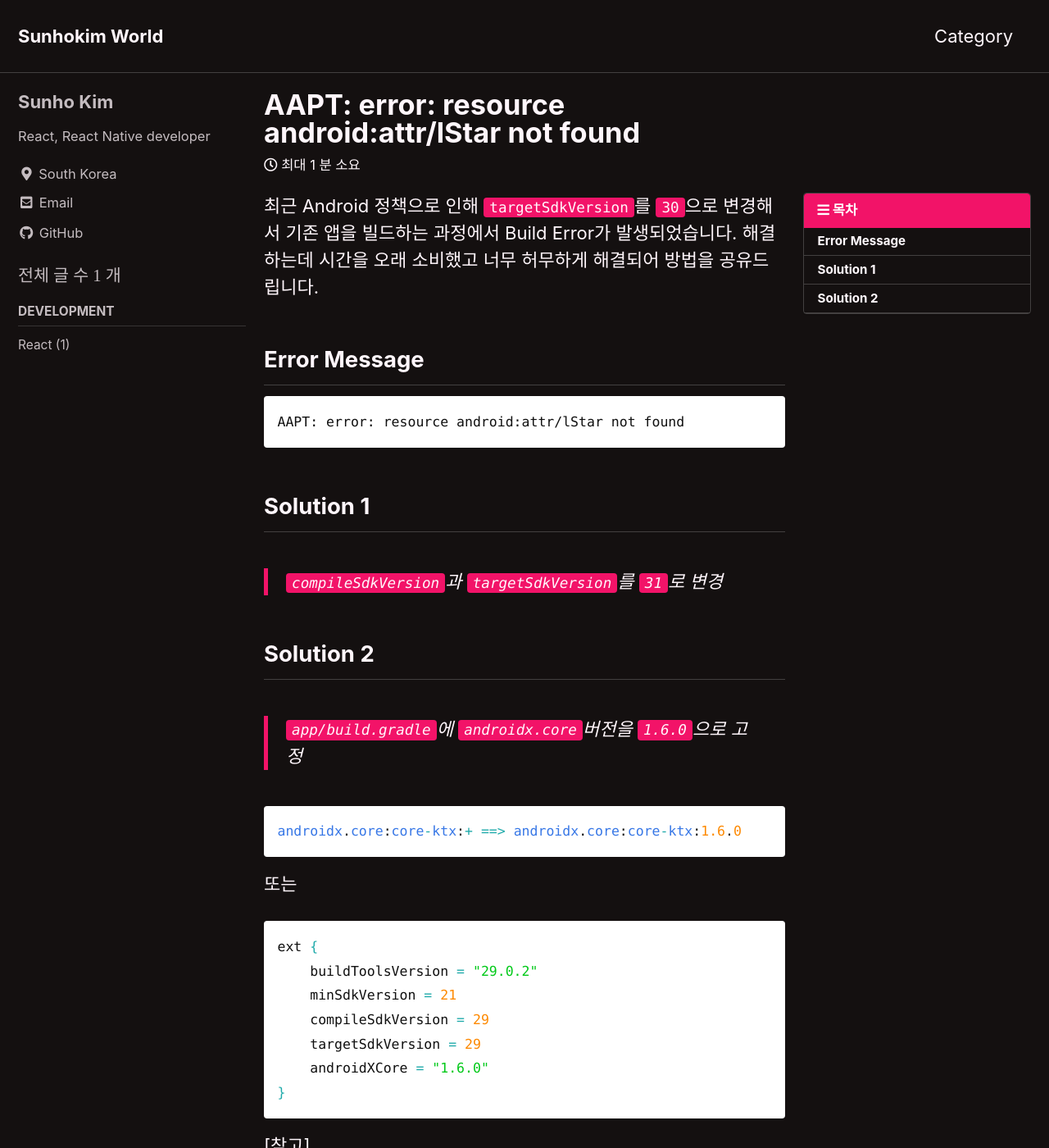
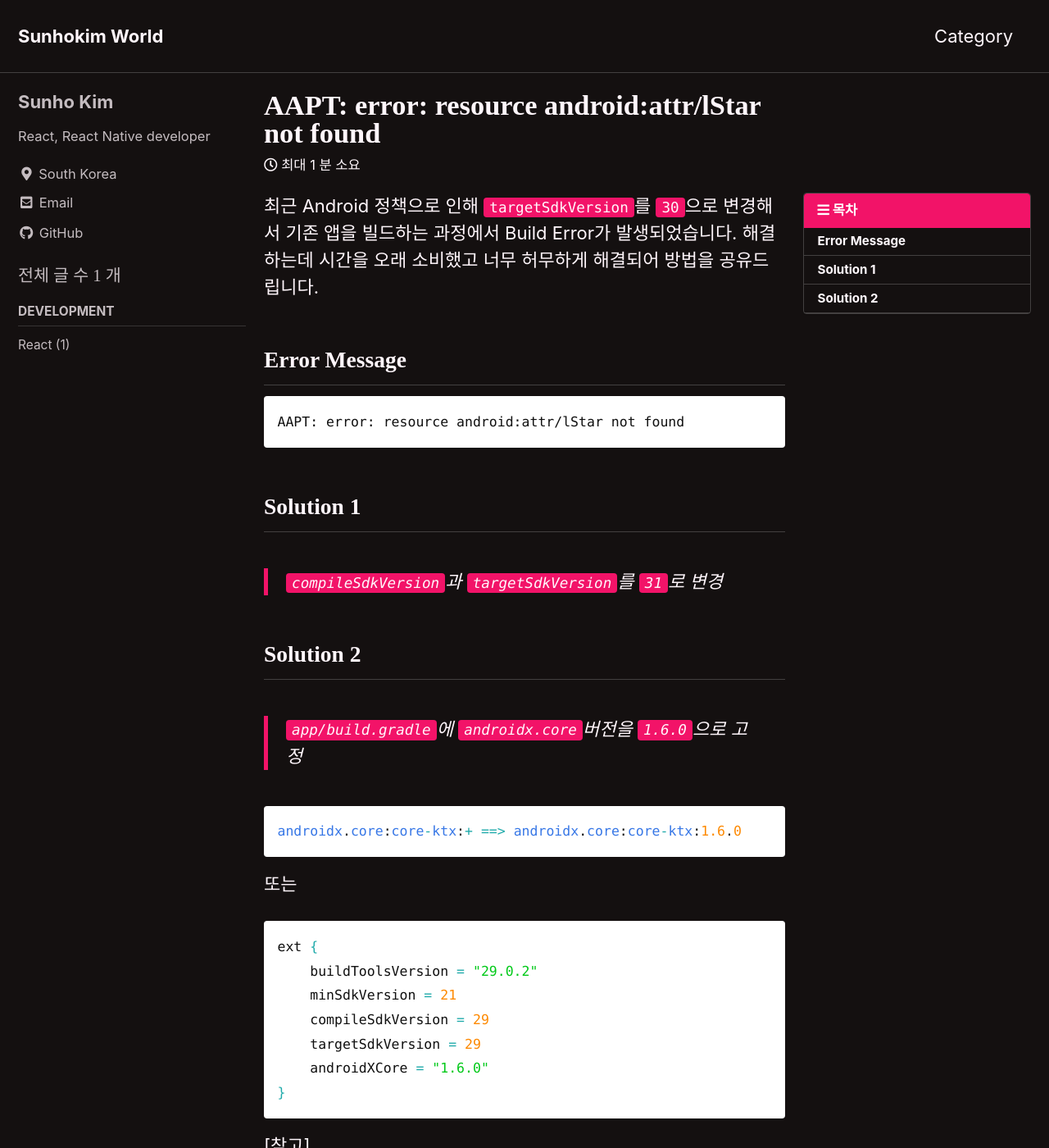
Before and after one commit to supersunho/supersunho.github.io, a Jekyll site: the page built from _posts/2021-11-30-AAPT-Build-Error-Fix.md, in a window 1280 px wide and 1400 px high. Shown: the whole window at 82% size. Built offline with Jekyll 4.4.1, drawn with Linux system fonts in a browser that asks for light colours; cached includes are drawn as plain includes; some web fonts are replaced; comment, search, counter and statistics services are not loaded.

Commit message:
폰트 변경

```diff
--- a/_sass/minimal-mistakes/_variables.scss
+++ b/_sass/minimal-mistakes/_variables.scss
@@ -13,8 +13,8 @@ $paragraph-indent: false !default; // true, false (default)
 $indent-var: 1.3em !default;
 
 /* system typefaces */
-$serif: Georgia, Times, serif !default;
-$sans-serif: -apple-system, BlinkMacSystemFont, "Roboto", "Segoe UI",
+$serif: "GmarketSansLight", Georgia, Times, serif !default;
+$sans-serif: "GmarketSansMedium", -apple-system, BlinkMacSystemFont, "Roboto", "Segoe UI",
   "Helvetica Neue", "Lucida Grande", Arial, sans-serif !default;
 $monospace: Monaco, Consolas, "Lucida Console", monospace !default;
 
@@ -30,7 +30,8 @@ $calisto: "Calisto MT", serif !default;
 $garamond: Garamond, serif !default;
 
 $global-font-family: $sans-serif !default;
-$header-font-family: $sans-serif !default;
+// $header-font-family: $sans-serif !default;
+$header-font-family: "GmarketSansBold" !default;
 $caption-font-family: $serif !default;
 
 /* type scale */
--- a/assets/css/main.scss
+++ b/assets/css/main.scss
@@ -6,3 +6,22 @@
 
 @import "minimal-mistakes/skins/{{ site.minimal_mistakes_skin | default: 'default' }}"; // skin
 @import "minimal-mistakes"; // main partials
+
+@font-face {
+    font-family: 'GmarketSansBold';
+    src: url('https://cdn.jsdelivr.net/gh/projectnoonnu/noonfonts_2001@1.1/GmarketSansBold.woff') format('woff');
+    font-weight: normal;
+    font-style: normal;
+}
+@font-face {
+    font-family: 'GmarketSansMedium';
+    src: url('https://cdn.jsdelivr.net/gh/projectnoonnu/noonfonts_2001@1.1/GmarketSansMedium.woff') format('woff');
+    font-weight: normal;
+    font-style: normal;
+}
+@font-face {
+    font-family: 'GmarketSansLight';
+    src: url('https://cdn.jsdelivr.net/gh/projectnoonnu/noonfonts_2001@1.1/GmarketSansLight.woff') format('woff');
+    font-weight: normal;
+    font-style: normal;
+}
```
